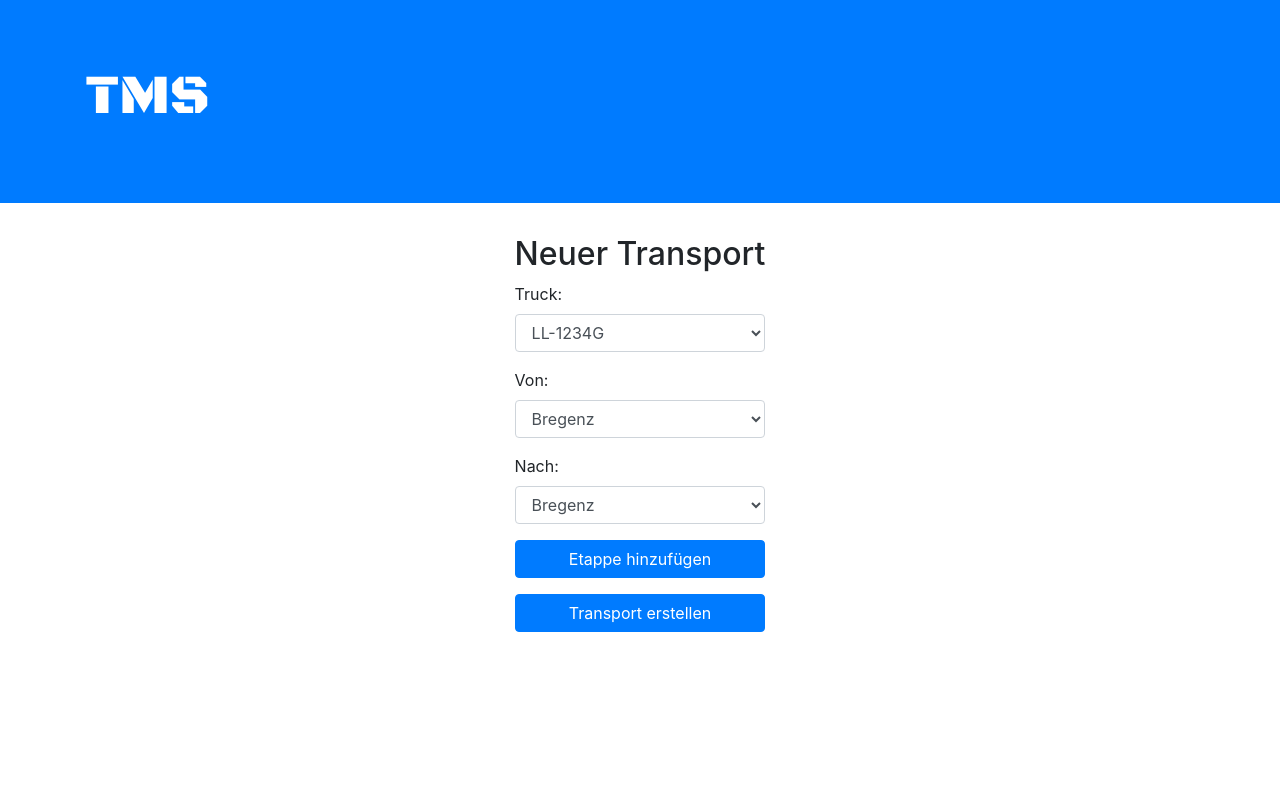
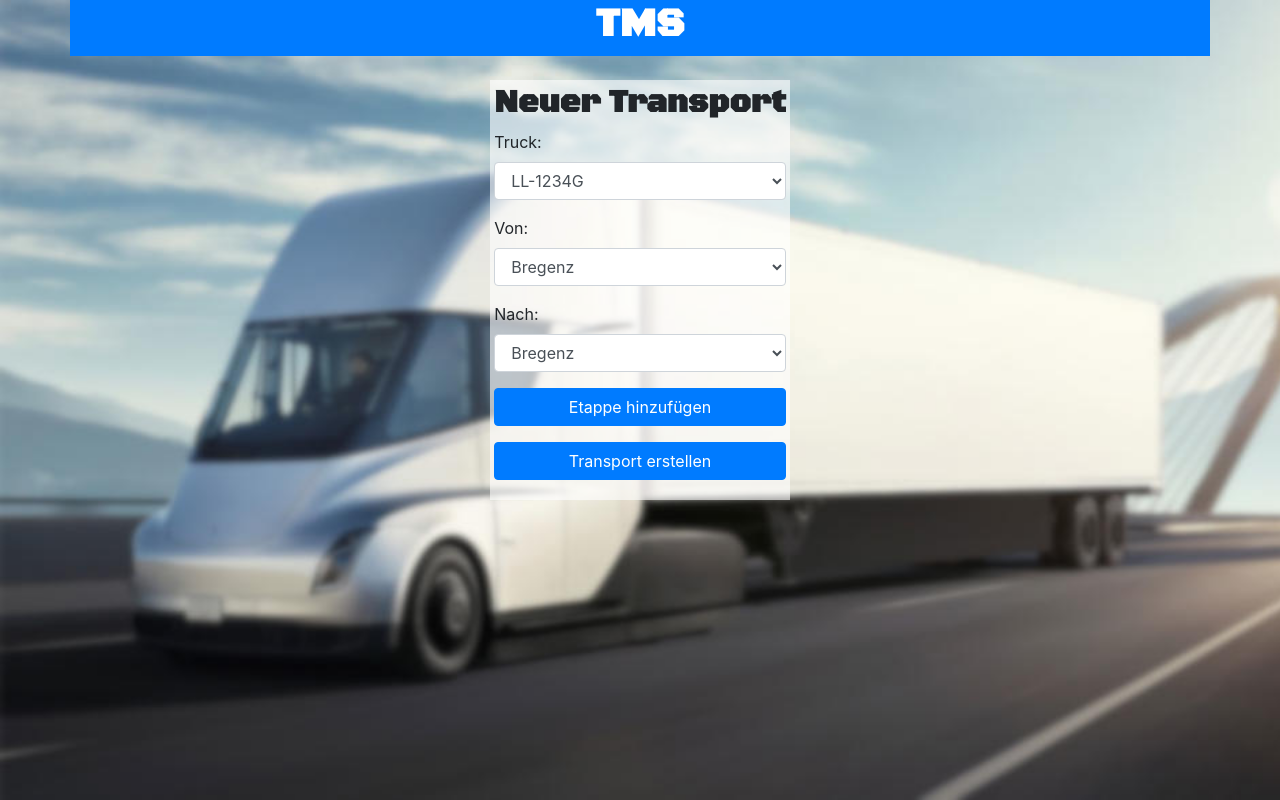
Before and after one commit to groiq/016-transport-management, a PHP site: page / in a window 1280 px wide. Run offline with PHP 8.4, Linux system fonts and the light colour scheme; data comes from the database, SQL or seed files in the repository.

Commit message:
styled the page

```diff
--- a/css/styles.css
+++ b/css/styles.css
@@ -2,8 +2,43 @@
 @import url('https://fonts.googleapis.com/css?family=Black+Ops+One&display=swap');
 @import url('https://fonts.googleapis.com/css?family=Rubik+Mono+One&display=swap');
 
- h1 {
+ body {
+    height: 100%;
+}
+
+/* .bg {
+    background-image: url('../imgs/truck-background.jpg');
+    height: 100%;
+    background-position: center;
+    background-repeat: no-repeat;
+    background-size: cover;
+} */
+
+body {
+    background-image: url('../imgs/truck-background-blurred.jpg');
+    backgrouund-position: center;
+    background-repeat:no-repeat;
+    background-size: cover;
+    background-attachment: fixed;
+}
+
+h1, h2 {
     /* font-family: 'Rubik Mono One', sans-serif; */
     font-family: 'Black Ops One', sans-serif;
     font-weight: bold;
+    text-align: center;
 }
+
+#main {
+    margin-top: 5em;
+}
+
+#form {
+    background-color: #ffffff;
+    background-color: rgba(255, 255, 255, 0.6);
+
+}
+
+.maxwidth {
+    max-width: 500px;
+}
--- a/index.php
+++ b/index.php
@@ -17,6 +17,8 @@
 
 <body>
 
+<!-- <div class="bg">
+</div> -->
 
     <div id="controller">
 
@@ -101,15 +103,16 @@
             TMS
         </h1>
     </header> -->
-    <div class="jumbotron jumbotron-fluid bg-primary text-white">
-        <div class="container">
-            <h1 class="display-4">
+    <div class="fixed-top container container-fluid bg-primary text-white">
+        <!-- <div class="container"> -->
+            <!-- <div class="maxwidth"> -->
+            <h1>
                 TMS
             </h1>
-        </div>
+        <!-- </div> -->
     </div>
 
-    <div class="container d-flex flex-column">
+    <div class="container d-flex flex-column" id="main">
         <!-- <div class="container"> -->
 
        <!-- <div class="row"> -->
@@ -119,7 +122,7 @@
         <!-- <div class="row"> -->
 
         <!-- <div class="card col-lg"> -->
-        <div class="align-self-center" style="max-width: 500px">
+        <div class="align-self-center maxwidth p-1" id="form">
             <!-- <div> -->
 
             <h2 class="">Neuer Transport</h2>
@@ -242,11 +245,13 @@
 
     </div>
 
+    <!-- </div> -->
+
     <!-- Optional JavaScript -->
     <!-- jQuery first, then Popper.js, then Bootstrap JS -->
-    <script src="https://code.jquery.com/jquery-3.4.1.slim.min.js" integrity="sha384-J6qa4849blE2+poT4WnyKhv5vZF5SrPo0iEjwBvKU7imGFAV0wwj1yYfoRSJoZ+n" crossorigin="anonymous"></script>
-    <script src="https://cdn.jsdelivr.net/npm/popper.js@1.16.0/dist/umd/popper.min.js" integrity="sha384-Q6E9RHvbIyZFJoft+2mJbHaEWldlvI9IOYy5n3zV9zzTtmI3UksdQRVvoxMfooAo" crossorigin="anonymous"></script>
-    <script src="https://stackpath.bootstrapcdn.com/bootstrap/4.4.1/js/bootstrap.min.js" integrity="sha384-wfSDF2E50Y2D1uUdj0O3uMBJnjuUD4Ih7YwaYd1iqfktj0Uod8GCExl3Og8ifwB6" crossorigin="anonymous"></script>
+    <!-- <script src="https://code.jquery.com/jquery-3.4.1.slim.min.js" integrity="sha384-J6qa4849blE2+poT4WnyKhv5vZF5SrPo0iEjwBvKU7imGFAV0wwj1yYfoRSJoZ+n" crossorigin="anonymous"></script> -->
+    <!-- <script src="https://cdn.jsdelivr.net/npm/popper.js@1.16.0/dist/umd/popper.min.js" integrity="sha384-Q6E9RHvbIyZFJoft+2mJbHaEWldlvI9IOYy5n3zV9zzTtmI3UksdQRVvoxMfooAo" crossorigin="anonymous"></script> -->
+    <!-- <script src="https://stackpath.bootstrapcdn.com/bootstrap/4.4.1/js/bootstrap.min.js" integrity="sha384-wfSDF2E50Y2D1uUdj0O3uMBJnjuUD4Ih7YwaYd1iqfktj0Uod8GCExl3Og8ifwB6" crossorigin="anonymous"></script> -->
 
     <!-- <script type="text/javascript" src="https://cdnjs.cloudflare.com/ajax/libs/jquery/3.3.1/jquery.min.js"></script>
     <script type="text/javascript" src="https://cdnjs.cloudflare.com/ajax/libs/moment.js/2.22.2/moment.min.js"></script>
@@ -279,7 +284,7 @@
             var labelAttr = document.createAttribute('for');
             labelAttr.nodeValue = 'leg';
             labelDiv.setAttributeNode(labelAttr);
-            labelDiv.innerHTML = 'Etappe:';
+            labelDiv.innerHTML = elemCounter + '. Etappe:';
             newDiv.appendChild(labelDiv);
 
             var selectDiv = document.createElement('select');
```
Also changed, not shown: imgs/truck-background-blurred.jpg (added), imgs/truck-background.jpg (added).
